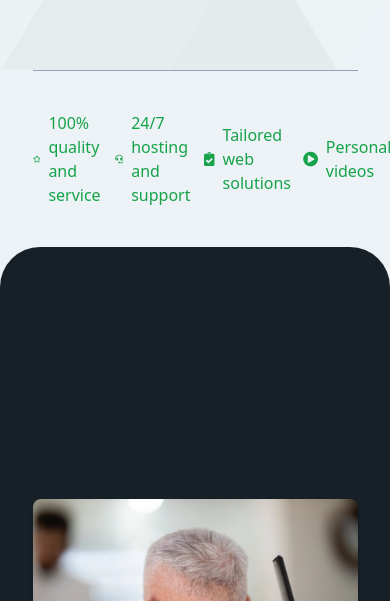
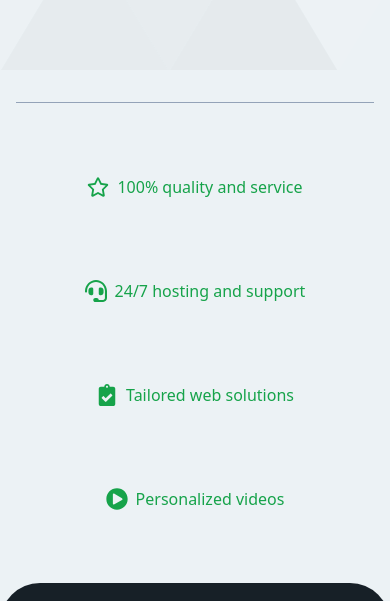
Before and after one commit to MichaelFJ98/DeMannekesFC, a React (Create React App) app in the folder demannekesfc/: page / in a window 390 px wide. Shown: the part 774-1375 px from the top of the page. Built offline with nearby package versions, Linux system fonts and the light colour scheme; what tailwindcss-bg-patterns would draw is missing.

Commit message:
responsive for mobile

```diff
--- a/demannekesfc/src/components/selling_points/SellingPoints.js
+++ b/demannekesfc/src/components/selling_points/SellingPoints.js
@@ -7,20 +7,19 @@ export default function SellingPoints() {
     return (
       <div
         id="SellingPoints"
-        className="bg-l1 flex justify-center"
+        className="bg-l1 flex justify-center py-8"
       >
         <Fade duration={1500}>
-            <div className="flex flex-col w-10/12 ">
-                <div className="border-t border-slate-400 "/>
-                <div className="flex flex-row justify-evenly">
-                    <SellingPoint icon={FaRegStar} title="100% quality and service" size={22}/>
-                    <SellingPoint icon={FaHeadset} title="24/7 hosting and support" size={22}/>
-                    <SellingPoint icon={FaClipboardCheck} title="Tailored web solutions" size={22}/>
-                    <SellingPoint icon={FaPlayCircle} title="Personalized videos" size={22}/>
+            <div className="w-full max-w-6xl px-4">
+                <div className="border-t border-slate-400"/>
+                <div className="flex flex-wrap justify-around text-center mt-8">
+                    <SellingPoint icon={FaRegStar} title="100% quality and service" size={22} className="mb-4 w-full sm:w-1/2 lg:w-1/4"/>
+                    <SellingPoint icon={FaHeadset} title="24/7 hosting and support" size={22} className="mb-4 w-full sm:w-1/2 lg:w-1/4"/>
+                    <SellingPoint icon={FaClipboardCheck} title="Tailored web solutions" size={22} className="mb-4 w-full sm:w-1/2 lg:w-1/4"/>
+                    <SellingPoint icon={FaPlayCircle} title="Personalized videos" size={22} className="mb-4 w-full sm:w-1/2 lg:w-1/4"/>
                 </div>
-
             </div>
         </Fade>
       </div>
     );
-  }
+}
```
